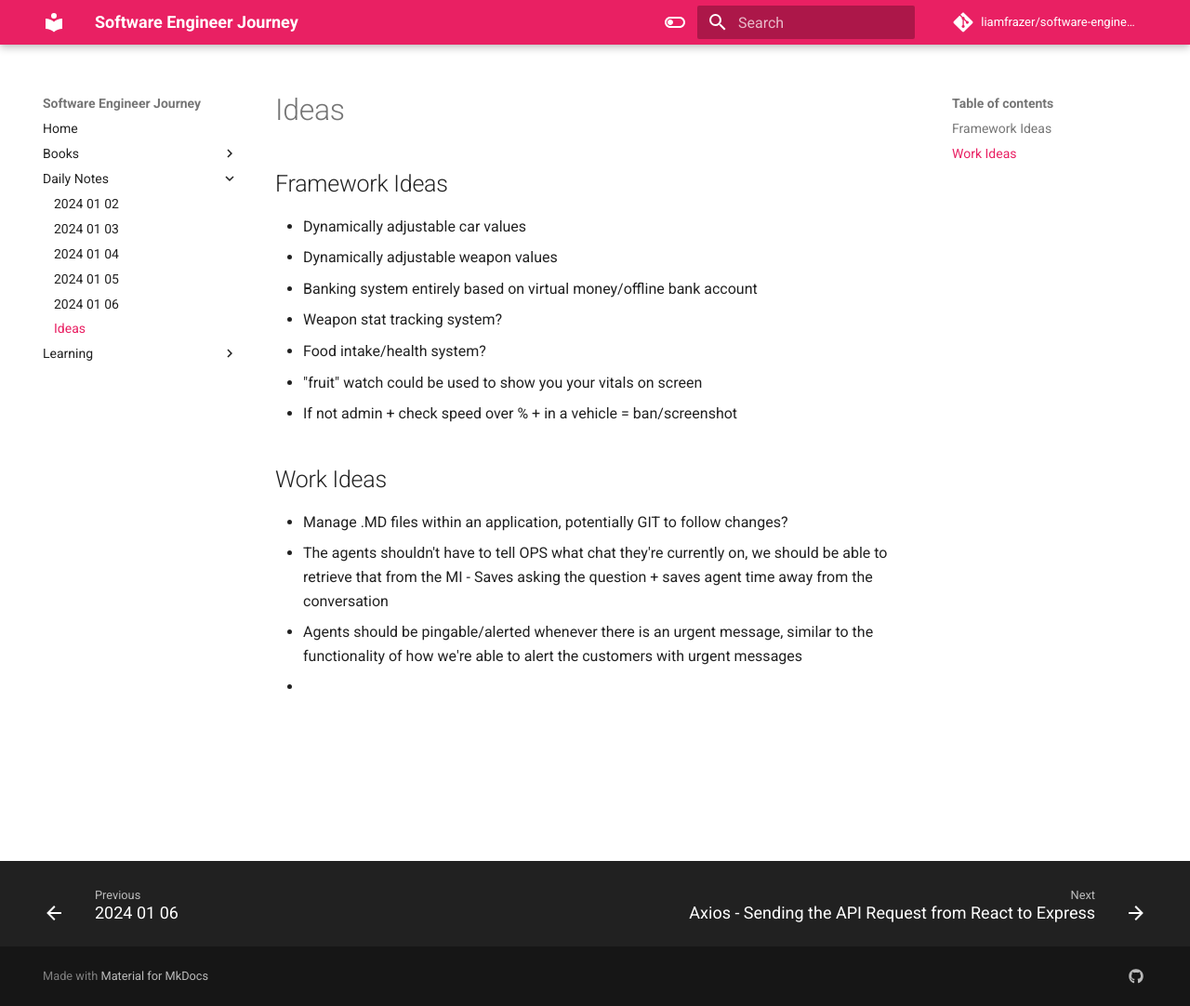
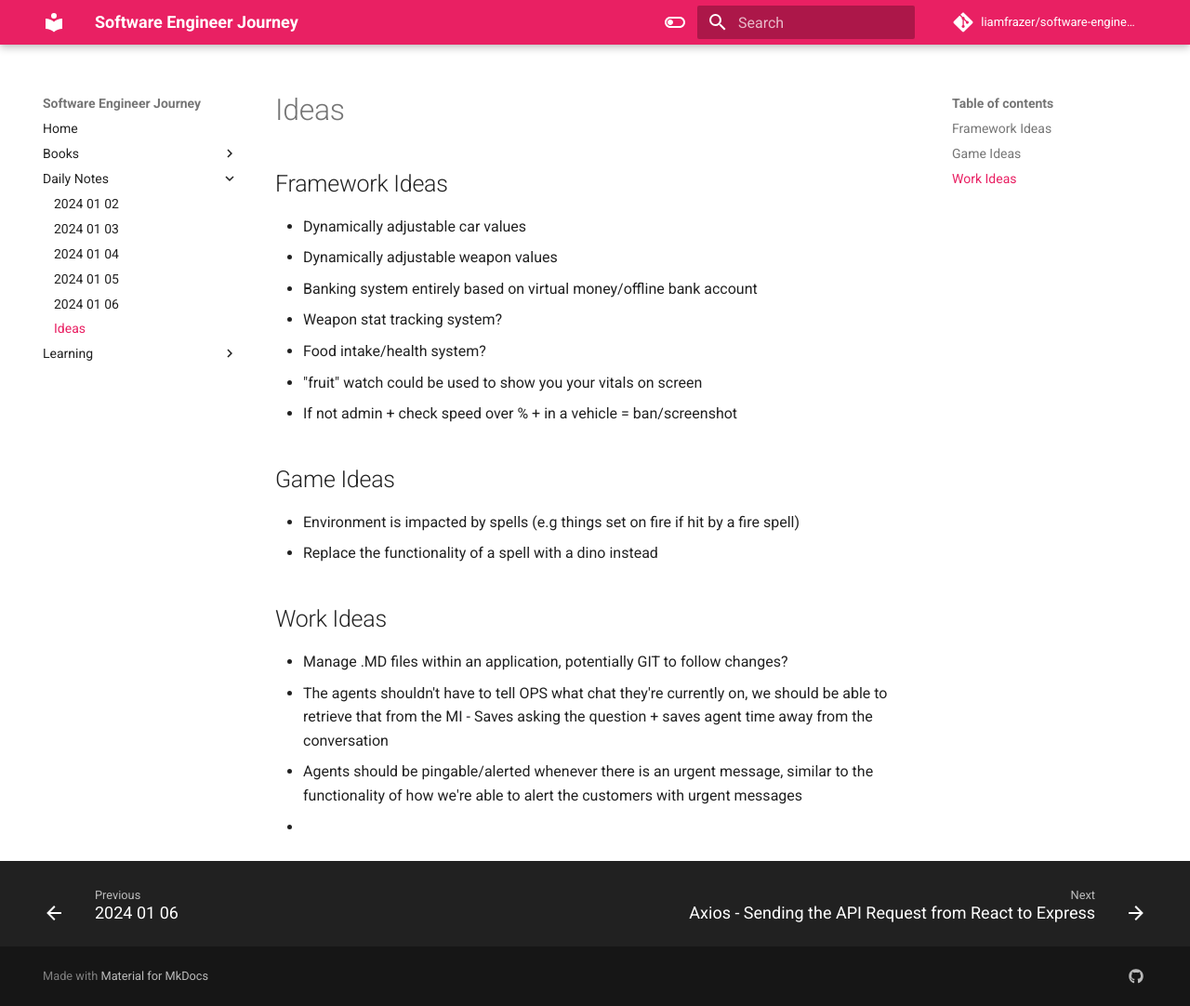
Before and after one commit to liamfrazer/software-engineer-journey, an MkDocs documentation site: the page built from docs/Daily Notes/Ideas.md, in a window 1280 px wide and 1082 px high. Shown: the whole window at 93% size. Built offline with MkDocs 1.6.1 and Material for MkDocs 9.7.7, drawn with Linux system fonts in a browser that asks for light colours; comment, search, counter and statistics services are not loaded.

Commit message:
vault backup: 2024-01-06 12:03:36

```diff
--- a/docs/Daily Notes/Ideas.md
+++ b/docs/Daily Notes/Ideas.md
@@ -8,6 +8,10 @@
 * "fruit" watch could be used to show you your vitals on screen
 * If not admin + check speed over % + in a vehicle = ban/screenshot
 
+## Game Ideas
+* Environment is impacted by spells (e.g things set on fire if hit by a fire spell)
+* Replace the functionality of a spell with a dino instead
+
 ## Work Ideas
 * Manage .MD files within an application, potentially GIT to follow changes?
 * The agents shouldn't have to tell OPS what chat they're currently on, we should be able to retrieve that from the MI - Saves asking the question + saves agent time away from the conversation
```
Also changed, not shown: docs/Learning/CSharp Fundamentals for Beginners/Defining and Calling Methods.md (+3 -0 lines).
